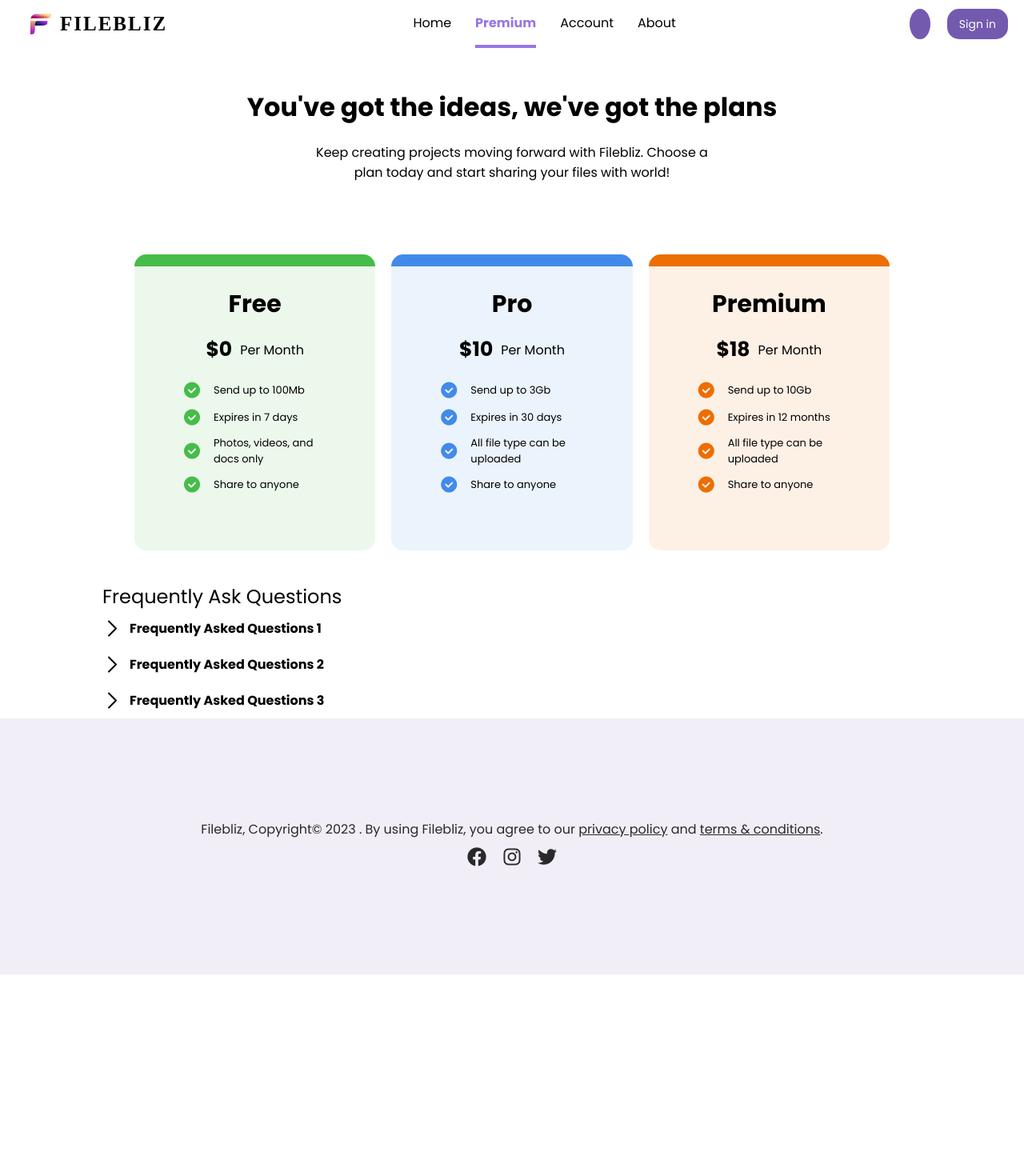
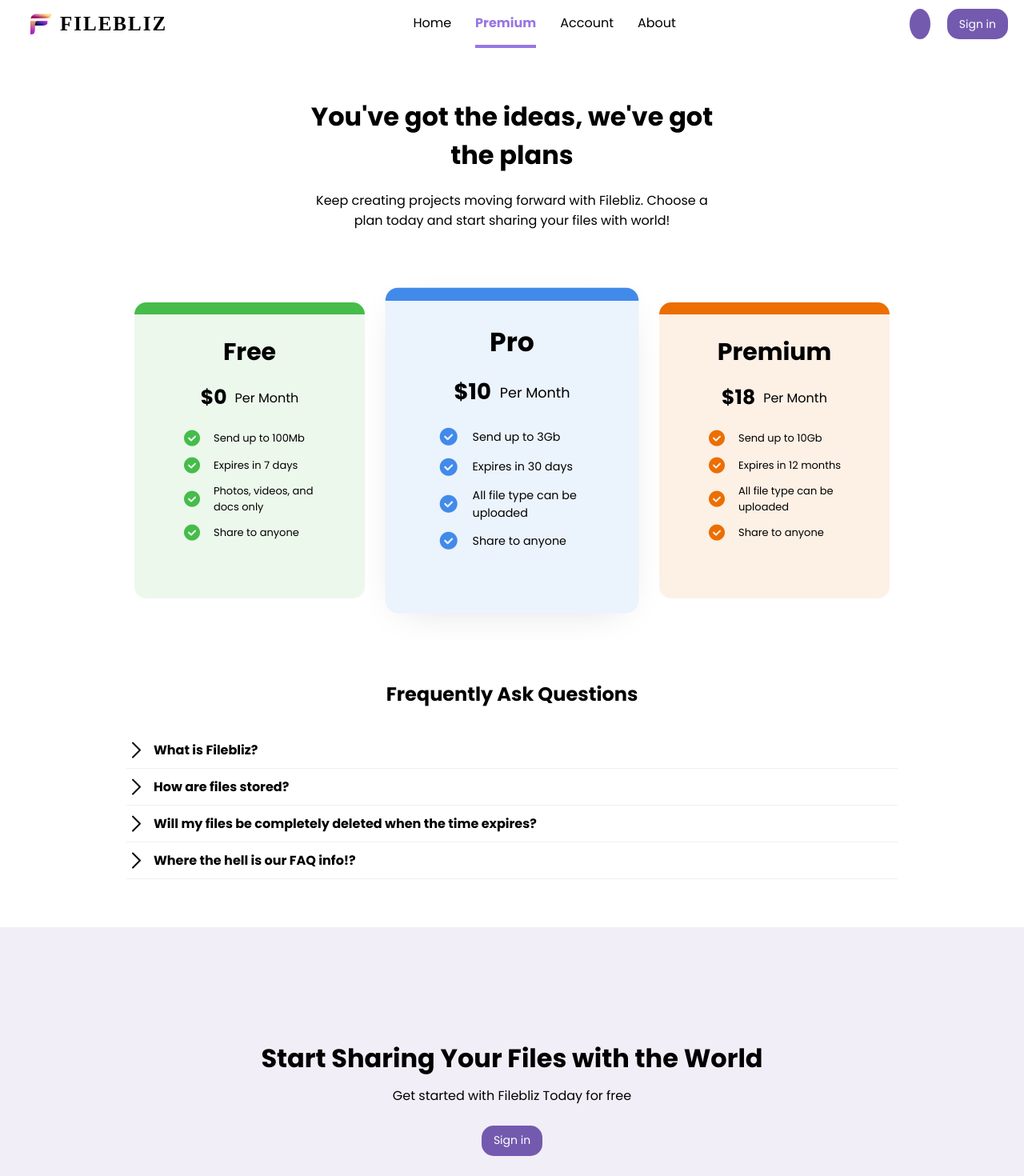
Before and after one commit to loybaldo/filebliz, a React (Create React App) app: page /premium in a window 1280 px wide. Shown: the top 1470 px of the page at 80% size. Before the commit the page ends 1218 px from the top, so only its background shows below. Built offline with nearby package versions, Linux system fonts and the light colour scheme; no server answers; some icons are missing; a web font is replaced by a local one.

Commit message:
prestyled Premium Page
- [X] Partially Style Premium Page

```diff
--- a/src/components/common/collapse/collapse.scss
+++ b/src/components/common/collapse/collapse.scss
@@ -2,19 +2,23 @@
 
 .f-collapse {
     div {
+        @include no-select;
         min-height: 44px;
         padding: 10px 0;
         display: flex;
         align-items: center;
         cursor: pointer;
-
-        :hover {
-            text-decoration: underline;
-        }
+        border-bottom: 1px solid $bg-color-accent;
 
         p {
             margin-left: 10px;
             font-weight: bold;
+
+            &:hover {
+                color: $primary-color;
+                transition: $global-transition;
+                // text-decoration: underline;
+            }
         }
     }
 
--- a/src/components/common/collapse/index.tsx
+++ b/src/components/common/collapse/index.tsx
@@ -26,7 +26,7 @@
                 <Icon icon={(visible) ? Icons.chevron_down : Icons.chevron_right} />
                 <p> {props.title} </p>
             </div>
-            <p className="f-desc" style={{ height: (visible) ? "fit-content" : 0 }}> {props.desc} </p>
+            <p className="f-desc" style={{ height: (visible) ? "fit-content" : 0, padding: (visible) ? "15px 0px 30px 0px" : "unset" }}> {props.desc} </p>
         </div>
     );
 }
--- a/src/components/common/navigation/nav.scss
+++ b/src/components/common/navigation/nav.scss
@@ -7,7 +7,7 @@
 
     justify-content: space-between;
     // afaik you can only use values [ -1 | 0 | 1 ]
-    z-index: 1;
+    z-index: 1000;
     position: fixed;
     height: 60px;
     padding: 0 20px;
--- a/src/components/widgets/landing/index.tsx
+++ b/src/components/widgets/landing/index.tsx
@@ -88,7 +88,6 @@
 
     // cancel operation
     function handleCancelClick() {
-        console.log("triggered Cancel()");
         setFile(null);
         updateLabelWithFileName('Choose a File');
         setIsUploadDisabled(false);
--- a/src/components/widgets/offers/index.tsx
+++ b/src/components/widgets/offers/index.tsx
@@ -41,6 +41,7 @@
         <>
             {console.log(currentUser === null)}
             {console.log(isMembershipValid())}
+
             <div className="f-offers">
                 <PricingCard type="free" price={0} features={data.free} action={false} />
                 <PricingCard type="pro" price={10} features={data.pro} action={(!isMembershipValid() && currentUser) ? true : false} />
--- a/src/components/widgets/offers/offers.scss
+++ b/src/components/widgets/offers/offers.scss
@@ -6,7 +6,24 @@
 
     display: grid;
     grid-template-columns: repeat(3, 1fr);
-    gap: 20px;
+    gap: 40px;
+
+    div:nth-child(2) {
+        @include shadow;
+        z-index: 1;
+        transform: scale(1.1, 1.1);
+
+        &:hover {
+            transform: scale(1.13, 1.13);
+        }
+    }
+
+    div:nth-child(1):hover {
+        transform: scale(1.01, 1.01);
+    }
+    div:nth-child(3):hover {
+        transform: scale(1.01, 1.01);
+    }
 }
 
 @media only screen and (max-width: $media-query-mobile) {
--- a/src/components/widgets/pricing-card/index.tsx
+++ b/src/components/widgets/pricing-card/index.tsx
@@ -6,8 +6,8 @@
 import { AuthContext } from "../../../auth/auth-provider";
 import Icon from "../../common/icon";
 import Icons from "../../common/icon/Icon";
+import Loader from "../../common/loader";
 import "./pricing-card.scss";
-import Loader from "../../common/loader";
 
 
 interface PricingCardInterface {
--- a/src/components/widgets/pricing-card/pricing-card.scss
+++ b/src/components/widgets/pricing-card/pricing-card.scss
@@ -12,9 +12,9 @@
         background-color: $color;
     }
 
-    &:hover {
-        transform: translateY(-10px);
-    }
+    // &:hover {
+    //     transform: translateY(-10px);
+    // }
 
     &::before {
         content: "";
--- a/src/pages/pricing/index.tsx
+++ b/src/pages/pricing/index.tsx
@@ -1,33 +1,38 @@
-import { useEffect } from "react";
-import { useLocation } from "react-router-dom";
+import { useContext, useEffect } from "react";
+import { useLocation, useNavigate } from "react-router-dom";
+import { AuthContext } from "../../auth/auth-provider";
 import Collapse from "../../components/common/collapse";
 import Footer from "../../components/common/footer";
 import Navigation from "../../components/common/navigation";
 import Offers from "../../components/widgets/offers";
 import PremiumLanding from "../../components/widgets/premium-landing";
+import Button from "../../components/common/button";
 import './pricing.scss'
 
 
 function FAQ() {
     const data = [
         {
-            title: "Frequently Asked Questions 1",
-            desc: "Lorem ipsum dolor sit amet consectetur adipisicing elit. Ut quae provident maiores. Eius odit magni exercitationem neque, impedit nam eligendi reiciendis cum quo! Optio laboriosam accusantium tempora quos alias iste eos unde dolore sit a. Nesciunt officia delectus praesentium porro reprehenderit quam eligendi omnis? Veritatis odio laudantium voluptate officia, tempore inventore error aliquid sunt magnam laboriosam excepturi, iure qui at aperiam illo dolorum, nam ducimus accusamus. Temporibus, hic inventore! Molestias quibusdam odit nobis, minima dolore aliquam minus. Fuga architecto maiores quaerat molestias commodi voluptates debitis aliquam natus tempora nulla itaque sit adipisci quasi deserunt, error cupiditate deleniti doloremque reiciendis! Eum."
+            title: "What is Filebliz?",
+            desc: "Add a brief, concise, and engaging description or answer here."
         },
         {
-            title: "Frequently Asked Questions 2",
-            desc: "Lorem ipsum dolor sit amet consectetur adipisicing elit. Ut quae provident maiores. Eius odit magni exercitationem neque, impedit nam eligendi reiciendis cum quo! Optio laboriosam accusantium tempora quos alias iste eos unde dolore sit a. Nesciunt officia delectus praesentium porro reprehenderit quam eligendi omnis? Veritatis odio laudantium voluptate officia, tempore inventore error aliquid sunt magnam laboriosam excepturi, iure qui at aperiam illo dolorum, nam ducimus accusamus. Temporibus, hic inventore! Molestias quibusdam odit nobis, minima dolore aliquam minus. Fuga architecto maiores quaerat molestias commodi voluptates debitis aliquam natus tempora nulla itaque sit adipisci quasi deserunt, error cupiditate deleniti doloremque reiciendis! Eum."
+            title: "How are files stored?",
+            desc: "Sus."
         },
         {
-            title: "Frequently Asked Questions 3",
-            desc: "Lorem ipsum dolor sit amet consectetur adipisicing elit. Ut quae provident maiores. Eius odit magni exercitationem neque, impedit nam eligendi reiciendis cum quo! Optio laboriosam accusantium tempora quos alias iste eos unde dolore sit a. Nesciunt officia delectus praesentium porro reprehenderit quam eligendi omnis? Veritatis odio laudantium voluptate officia, tempore inventore error aliquid sunt magnam laboriosam excepturi, iure qui at aperiam illo dolorum, nam ducimus accusamus. Temporibus, hic inventore! Molestias quibusdam odit nobis, minima dolore aliquam minus. Fuga architecto maiores quaerat molestias commodi voluptates debitis aliquam natus tempora nulla itaque sit adipisci quasi deserunt, error cupiditate deleniti doloremque reiciendis! Eum."
+            title: "Will my files be completely deleted when the time expires?",
+            desc: "Let our Head Dev rewrite this section."
+        },
+        {
+            title: "Where the hell is our FAQ info!?",
+            desc: "Please provide us on what to put here in a document for thanks. I will spam Lorem Ipsum everywhere. In fact... I'll do it right now. Lorem ipsum dolor sit amet, consectetur adipiscing elit, sed do eiusmod tempor incididunt ut labore et dolore magna aliqua. Ut enim ad minim veniam, quis nostrud exercitation ullamco laboris nisi ut aliquip ex ea commodo consequat. Duis aute irure dolor in reprehenderit in voluptate velit esse cillum dolore eu fugiat nulla pariatur. Excepteur sint occaecat cupidatat non proident, sunt in culpa qui officia deserunt mollit anim id est laborum."
         }
     ];
 
     return (
         <>
             <div className="f-faq-container">
-
                 <span>
                     Frequently Ask Questions
                 </span>
@@ -36,6 +41,41 @@
                         <Collapse key={index} title={item.title} desc={item.desc} />
                     ))
                 }
+            </div>
+        </>
+    );
+}
+
+function Campaign() {
+    const { currentUser, logout } = useContext(AuthContext);
+    const history = useNavigate();
+
+    let handleClickA = () => {
+        history('/signin');
+    };
+
+    let handleClickB = () => {
+        history('/account')
+    }
+
+    const handleToggle = () => {
+        if (currentUser) {
+            return (
+                <Button onclick={handleClickB} classItem={"primary special-signin"} > Go To Dashboard </Button>
+            );
+        } else {
+            return (
+                <Button onclick={handleClickA} classItem={"primary special-signin"}> Sign in </Button>
+            );
+        }
+    };
+
+    return (
+        <>
+            <div className="f-campaign">
+                <h1>Start Sharing Your Files with the World</h1>
+                <span>Get started with Filebliz Today for free</span>
+                {handleToggle()}
             </div>
         </>
     );
@@ -59,10 +99,13 @@
     return (
         <>
             <Navigation />
-            <div style={{ marginTop: 60 }}></div>
-            <PremiumLanding />
-            <Offers />
+
+            <div className="f-premium-parent">
+                <PremiumLanding />
+                <Offers />
+            </div>
             <FAQ />
+            <Campaign/>
             <Footer />
             <div className="f-footer-spacer"></div>
         </>
--- a/src/pages/pricing/pricing.scss
+++ b/src/pages/pricing/pricing.scss
@@ -1,17 +1,50 @@
 @import "../../index.scss";
 
+.f-premium-parent {
+    @include flex-center;
+    @include wh(100%, 100vh);
+    padding-top: 60px;
+    flex-direction: column;
+    overflow: hidden;
+}
+
 .f-faq-container {
-    @include mar-pad(0 auto, 20);
+    @include mar-pad(0 auto, 20px 30px 60px 30px);
     @include global-max-width(0);
 
     span {
-        display: flex;
+        @include no-select;
+        @include flex-center;
+
+        @include mar-pad(0, 30px 0);
+
         margin-bottom: 20;
         font-size: x-large;
+        font-weight: bold;
+    }
+}
+
+.f-campaign {
+    @include flex-center;
+    @include wh(100%, 420px);
+    flex-direction: column;
+    background-color: $bg-color-accent;
+
+    h1,
+    span {
+        padding: 5px;
+    }
+
+    button {
+        margin-top: 20px;
     }
 }
 
 @media only screen and (min-width: $media-query-wide) {
+    .f-premium-parent {
+        height: 100%;
+    }
+
     .f-faq-container {
         @include global-max-width(1);
     }
```
Also changed, not shown: src/TODO.md (+3 -1 lines).
